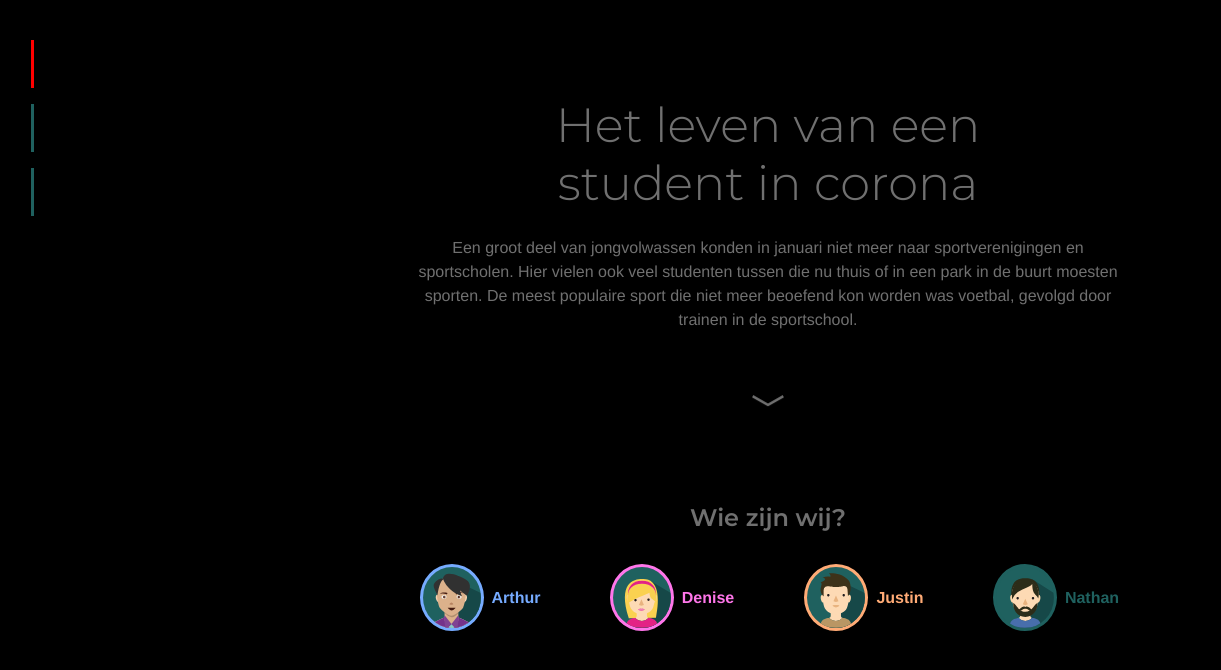
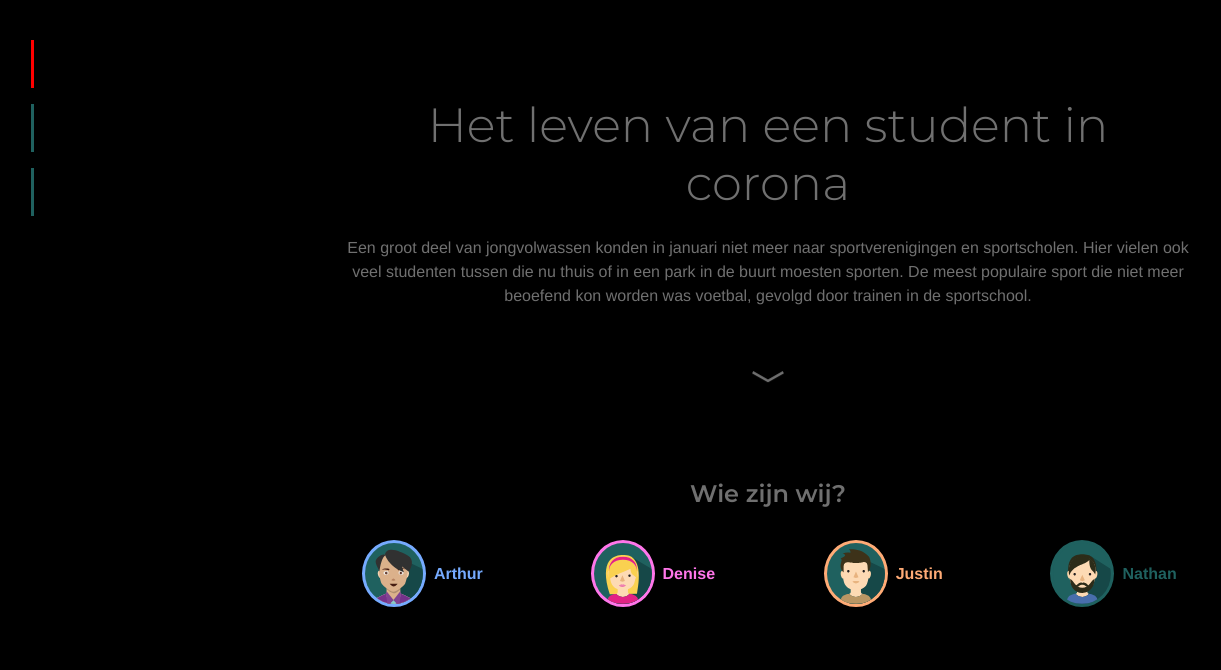
Before and after one commit to NathanNeelis/StudentCoronaLeven, a React (Create React App) app: page / in a window 1536 px wide. Shown: the top 670 px of the page, without its empty margins (0-1221 px from the left). Built offline with nearby package versions, Linux system fonts and the light colour scheme.

Commit message:
update responsiveness

```diff
--- a/src/App.css
+++ b/src/App.css
@@ -434,7 +434,7 @@ Public Transport
 /* ----------------------------  BREAK POINTS --------------------------------- */
 @media all and (min-width: 1000px) {
   .introduction div{
-    width:80vw;
+    width:60vw;
   }
 
   .messageContainer {
@@ -460,9 +460,13 @@ Public Transport
 
 }
 
-@media all and (min-width: 1280px) {
+@media all and (min-width: 1250px) {
   .introduction div{
-    width:50vw;
+    width:60vw;
+  }
+
+  .persona h2{
+    margin-top:2em;
   }
 
   .messageContainer {
@@ -475,11 +479,11 @@ Public Transport
 
   .sportCategories img {
     width:8vw;
-    Height:6vw;
+    Height:4.8vw;
   }
 
   .sportContainer {
-    height:45vh;
+    height:40vh;
   }
 
   html {
@@ -488,22 +492,27 @@ Public Transport
 
 }
 
-@media all and (min-width: 1360px) {
+@media all and (min-width: 1340px) {
   .messageContainer {
     height:77vh;
   }
+
+  .persona h2{
+    margin-top:4em;
+  }
+
 
   .TopicInfo{
     margin: 2em 6em 0 2em;
   }
 
   .sportContainer {
-    height:48vh;
+    height:46vh;
   }
 
   .sportCategories img {
     width:8vw;
-    Height:8vw;
+    Height:6.5vw;
   }
 
 
@@ -511,7 +520,7 @@ Public Transport
 
 @media all and (min-width: 1400px) {
   .messageContainer {
-    height:78vh;
+    height:76vh;
   }
 
   .TopicInfo{
```
Also changed, not shown: 1 other file (tests, documents, lock files or other folders).
